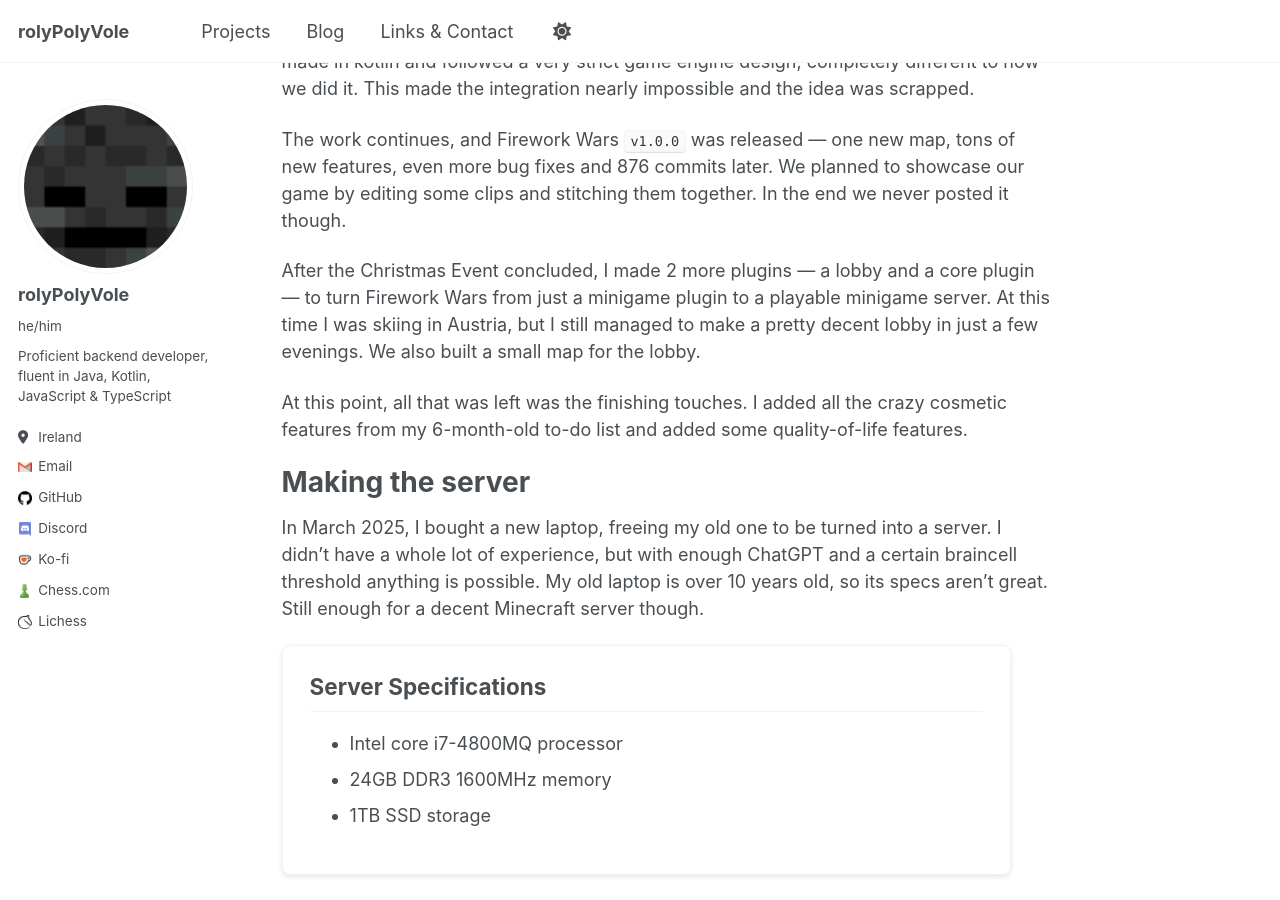
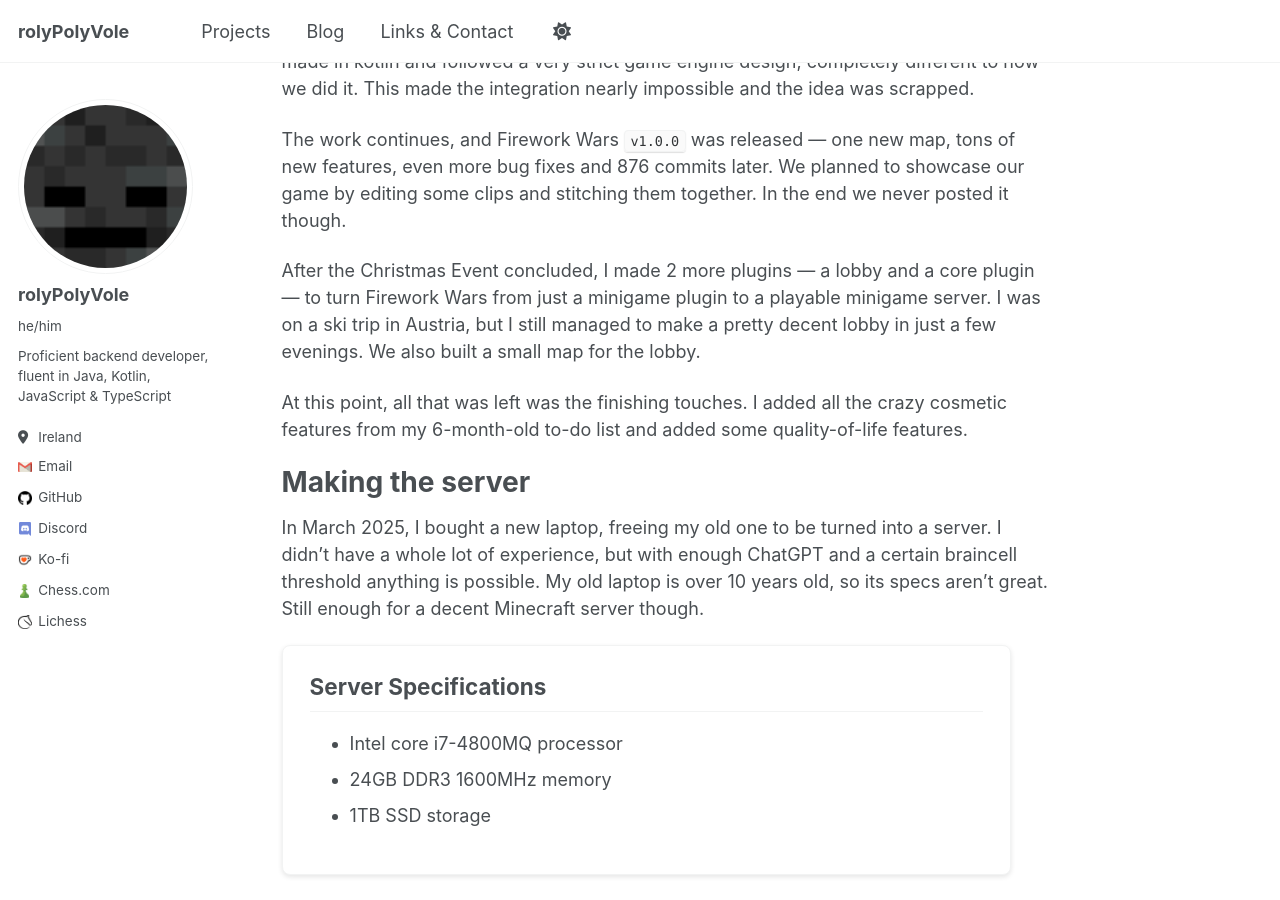
Before and after one commit to rolyPolyVole/rolyPolyVole.github.io, a Jekyll site: the page built from _projects/firework-wars.md, in a window 1280 px wide and 900 px high, scrolled down 1319 px. Built offline with Jekyll 4.4.1, drawn with Linux system fonts in a browser that asks for light colours.

Commit message:
Improve text

```diff
--- a/_projects/firework-wars.md
+++ b/_projects/firework-wars.md
@@ -25,7 +25,7 @@ Around this time, the LearnSpigot Christmas Charity Event was announced. We plan
 
 The work continues, and Firework Wars `v1.0.0` was released — one new map, tons of new features, even more bug fixes and 876 commits later. We planned to showcase our game by editing some clips and stitching them together. In the end we never posted it though.
 
-After the Christmas Event concluded, I made 2 more plugins — a lobby and a core plugin — to turn Firework Wars from just a minigame plugin to a playable minigame server. At this time I was skiing in Austria, but I still managed to make a pretty decent lobby in just a few evenings. We also built a small map for the lobby.
+After the Christmas Event concluded, I made 2 more plugins — a lobby and a core plugin — to turn Firework Wars from just a minigame plugin to a playable minigame server. I was on a ski trip in Austria, but I still managed to make a pretty decent lobby in just a few evenings. We also built a small map for the lobby.
 
 At this point, all that was left was the finishing touches. I added all the crazy cosmetic features from my 6-month-old to-do list and added some quality-of-life features.
 
```
